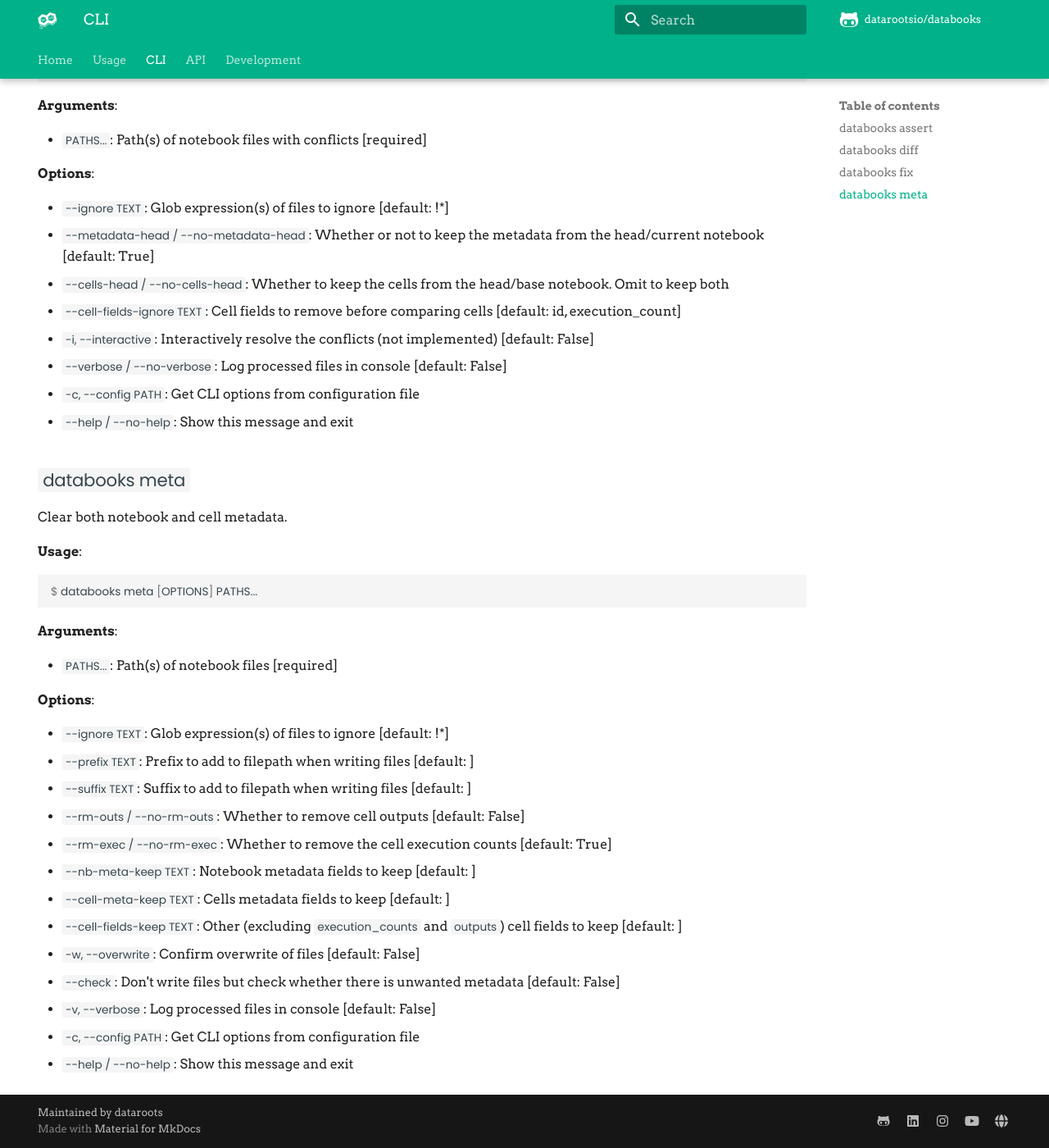
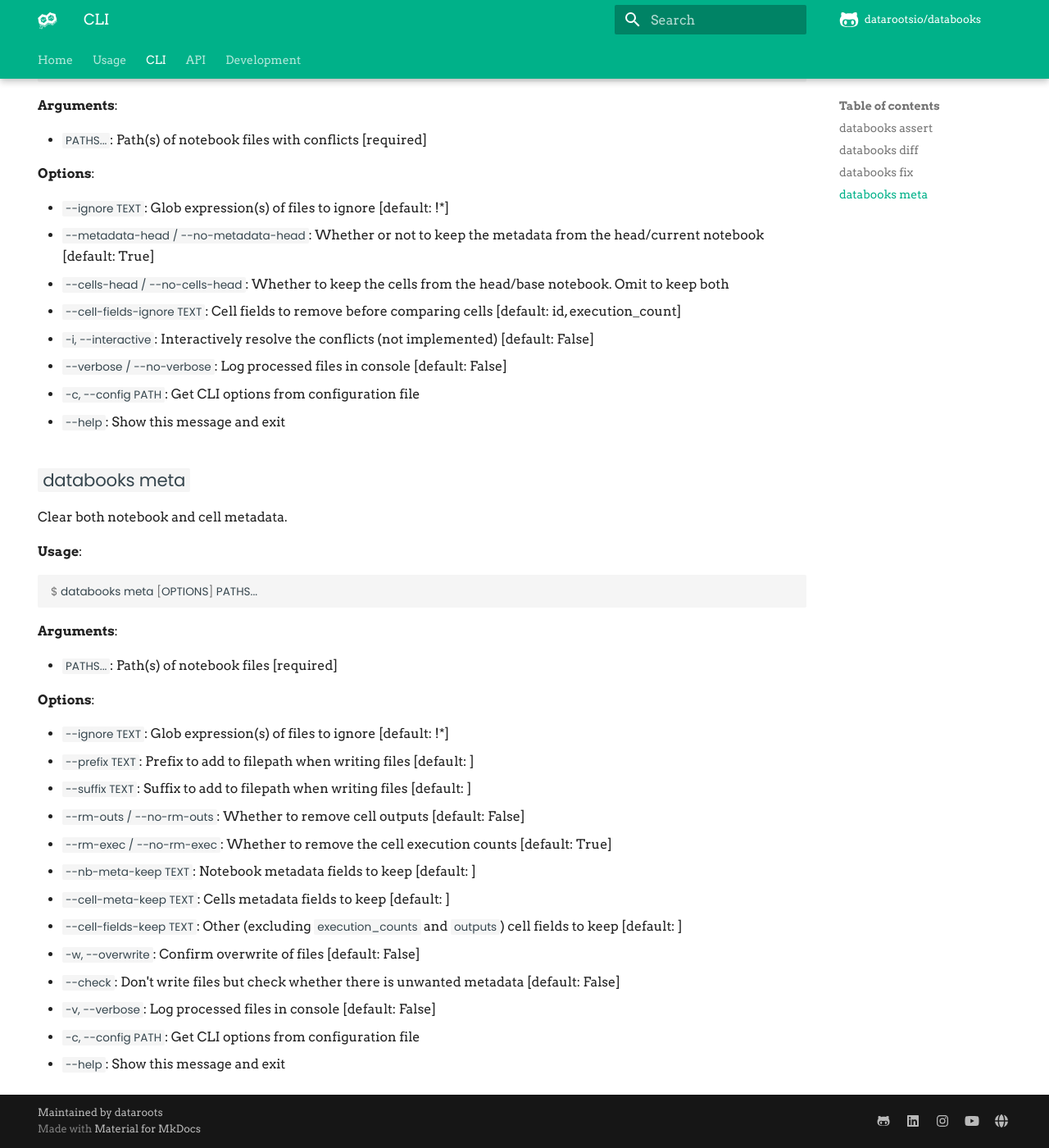
Before and after one commit to datarootsio/databooks, an MkDocs documentation site: the page built from docs/CLI.md, in a window 1280 px wide and 1400 px high, scrolled down 1890 px. Shown: the whole window at 82% size. Built offline with MkDocs 1.6.1 and Material for MkDocs 9.7.7, drawn with Linux system fonts in a browser that asks for light colours; comment, search, counter and statistics services are not loaded; the version menu is left out; some of the changed text lies outside the part shown.

Commit message:
remove the `--no-help` option

```diff
--- a/docs/CLI.md
+++ b/docs/CLI.md
@@ -76,7 +76,7 @@
 * `--recipe [has-tags|has-tags-code|max-cells|no-empty-code|seq-exec|seq-increase|startswith-md]`: Common recipes of expressions  [default: ]
 * `-v, --verbose`: Log processed files in console  [default: False]
 * `-c, --config PATH`: Get CLI options from configuration file
-* `--help / --no-help`: Show this message and exit
+* `--help`: Show this message and exit
 
 ## `databooks diff`
 
@@ -119,7 +119,7 @@
 * `-i, --interactive`: Interactively resolve the conflicts (not implemented)  [default: False]
 * `--verbose / --no-verbose`: Log processed files in console  [default: False]
 * `-c, --config PATH`: Get CLI options from configuration file
-* `--help / --no-help`: Show this message and exit
+* `--help`: Show this message and exit
 
 ## `databooks meta`
 
@@ -149,6 +149,6 @@
 * `--check`: Don't write files but check whether there is unwanted metadata  [default: False]
 * `-v, --verbose`: Log processed files in console  [default: False]
 * `-c, --config PATH`: Get CLI options from configuration file
-* `--help / --no-help`: Show this message and exit
+* `--help`: Show this message and exit
 
 <!-- [[[end]]] -->
```
Also changed, not shown: 1 other file.
